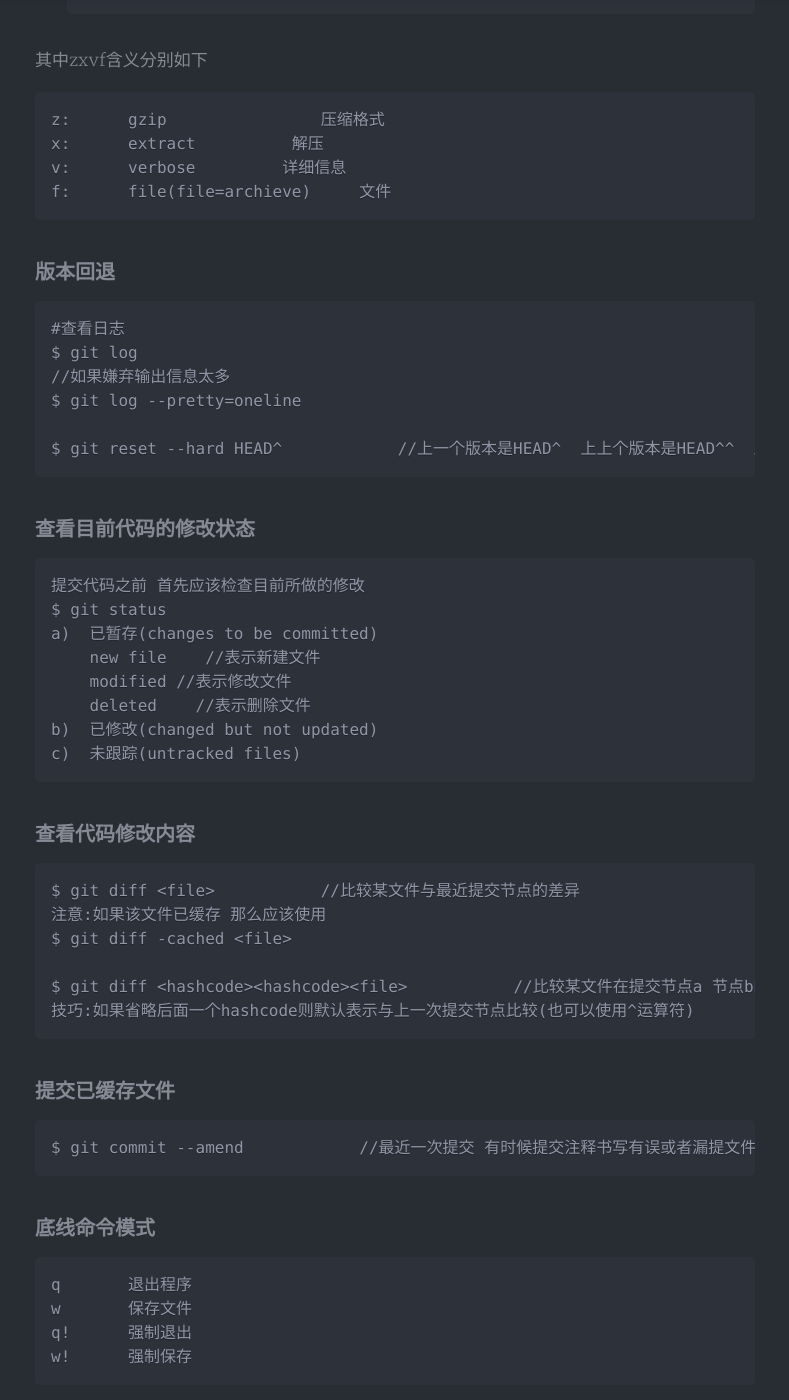
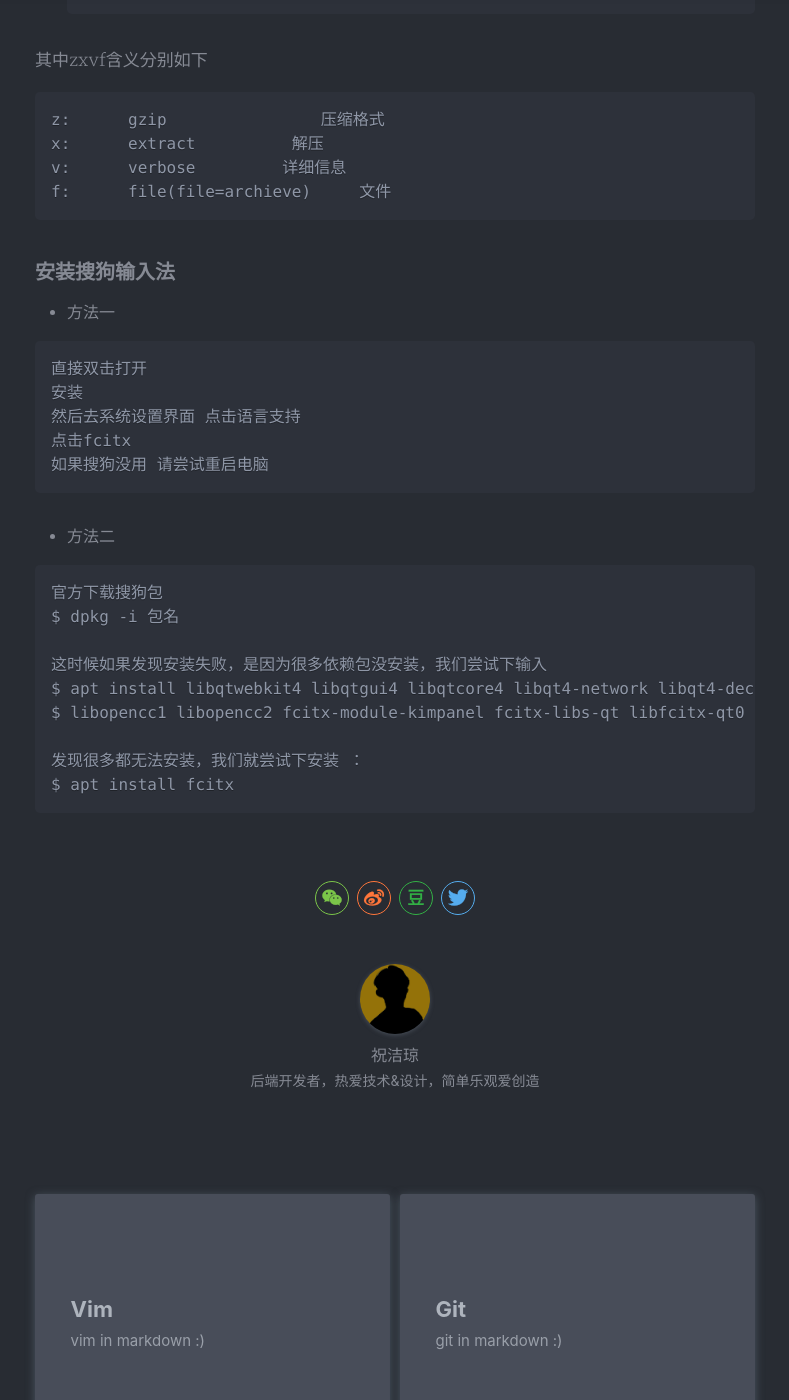
Before and after one commit to zhiiuuu/zhiiuuu.github.io, a Jekyll site: the page built from _posts/2019-07-17-Linux.md, in a window 1280 px wide and 1400 px high, scrolled down 776 px. Shown: the whole window, without its empty margins (245-1034 px from the left). Built offline with Jekyll 4.4.1, drawn with Linux system fonts in a browser that asks for light colours; nearby versions of some CDN libraries; a style sheet for code colours, icons or effects is not loaded; some of the changed text lies outside the part shown.

Commit message:
每日心得

````diff
--- a/_posts/2019-07-17-Linux.md
+++ b/_posts/2019-07-17-Linux.md
@@ -1,6 +1,6 @@
 ---
 layout: post
-title: Linux命令
+title: Linux
 date: 2019-07-17
 categories: test
 tags: Linux
@@ -35,75 +35,28 @@ v:		verbose			详细信息
 f:		file(file=archieve)		文件
 ```
 
-### 版本回退
+### 安装搜狗输入法
+
+- 方法一
 
 ```
-#查看日志
-$ git log
-//如果嫌弃输出信息太多
-$ git log --pretty=oneline
-
-$ git reset --hard HEAD^			//上一个版本是HEAD^  上上个版本是HEAD^^  上一百个是HEAD~100
+直接双击打开
+安装
+然后去系统设置界面 点击语言支持
+点击fcitx
+如果搜狗没用 请尝试重启电脑
 ```
 
-### 查看目前代码的修改状态
+- 方法二
 
 ```
-提交代码之前 首先应该检查目前所做的修改
-$ git status
-a)  已暂存(changes to be committed)
-	new file    //表示新建文件
-	modified //表示修改文件
-	deleted    //表示删除文件
-b)  已修改(changed but not updated)
-c)  未跟踪(untracked files)
+官方下载搜狗包
+$ dpkg -i 包名
+
+这时候如果发现安装失败，是因为很多依赖包没安装，我们尝试下输入
+$ apt install libqtwebkit4 libqtgui4 libqtcore4 libqt4-network libqt4-declarative libqt4-dbus fcitx-libs
+$ libopencc1 libopencc2 fcitx-module-kimpanel fcitx-libs-qt libfcitx-qt0 fcitx-frontend-qt4 fcitx-frontend-gtk3 fcitx-frontend-gtk2 fcitx
+
+发现很多都无法安装，我们就尝试下安装 ：
+$ apt install fcitx
 ```
-
-### 查看代码修改内容
-
-```
-$ git diff <file>			//比较某文件与最近提交节点的差异
-注意:如果该文件已缓存 那么应该使用
-$ git diff -cached <file>
-
-$ git diff <hashcode><hashcode><file>			//比较某文件在提交节点a 节点b的差异
-技巧:如果省略后面一个hashcode则默认表示与上一次提交节点比较(也可以使用^运算符)
-```
-
-### 提交已缓存文件
-
-```
-$ git commit --amend			//最近一次提交 有时候提交注释书写有误或者漏提文件 可以使用次命令
-```
-
-### 底线命令模式
-
-```
-q		退出程序
-w		保存文件
-q!		强制退出
-w!		强制保存
-```
-
-### 按键说明
-
-```
-gg								移动到这个档案的第一行
-G		 			 			 移动到这个档案的最后一行
-0		 			  			  这是数字(0) 移动到这一行的最前面字符处
-home		   				移动到这一行的最前面字符处
-$或者功能键end	移动到这一行的最后面字符处
-```
-
-### 搜索替换
-
-```
-/word				搜索word
-n						  向下搜寻word
-N						  向上搜寻word
-:$s/word1/word2/g				从第一行到最后一行寻找字符串word1替换成Word2
-:1,$s/word1/word2/gc		在替换前显示提示字符串给用户是否需要取代
-dd						删除游标所在的那一整行
-yy						 复制游标所在的那一行
-
-```
````
Also changed, not shown: other parts of _posts/2019-07-17-Linux.md (+1 -1 lines), _posts/2019-07-17-Git.md (added, +52 -0 lines), _posts/2019-07-17-Vim.md (added, +41 -0 lines).
